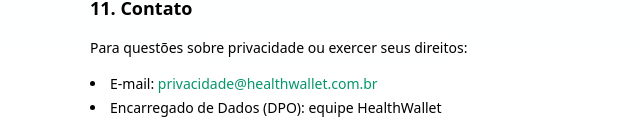
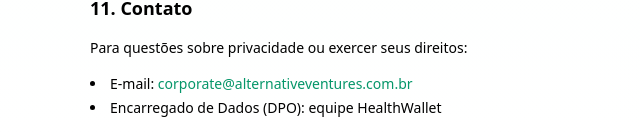
Before and after one commit to HenriqueGuilhermeUx/healthwallet, a React (Vite) app: page /privacy in a window 1280 px wide. Shown: the part 2163-2302 px from the top of the page, without its empty margins (310-950 px from the left). Built offline with nearby package versions, Linux system fonts and the light colour scheme; no server answers; what @capacitor/core would draw is missing.

Commit message:
feat(contact): use verified Corporate mailbox in public contact pages

```diff
--- a/src/pages/Privacy.tsx
+++ b/src/pages/Privacy.tsx
@@ -115,7 +115,7 @@ export default function Privacy() {
             Para questões sobre privacidade ou exercer seus direitos:
           </p>
           <ul className="list-disc list-inside text-sm space-y-1">
-            <li>E-mail: <span className="text-emerald-600">privacidade@healthwallet.com.br</span></li>
+            <li>E-mail: <span className="text-emerald-600">corporate@alternativeventures.com.br</span></li>
             <li>Encarregado de Dados (DPO): equipe HealthWallet</li>
           </ul>
         </div>
```
